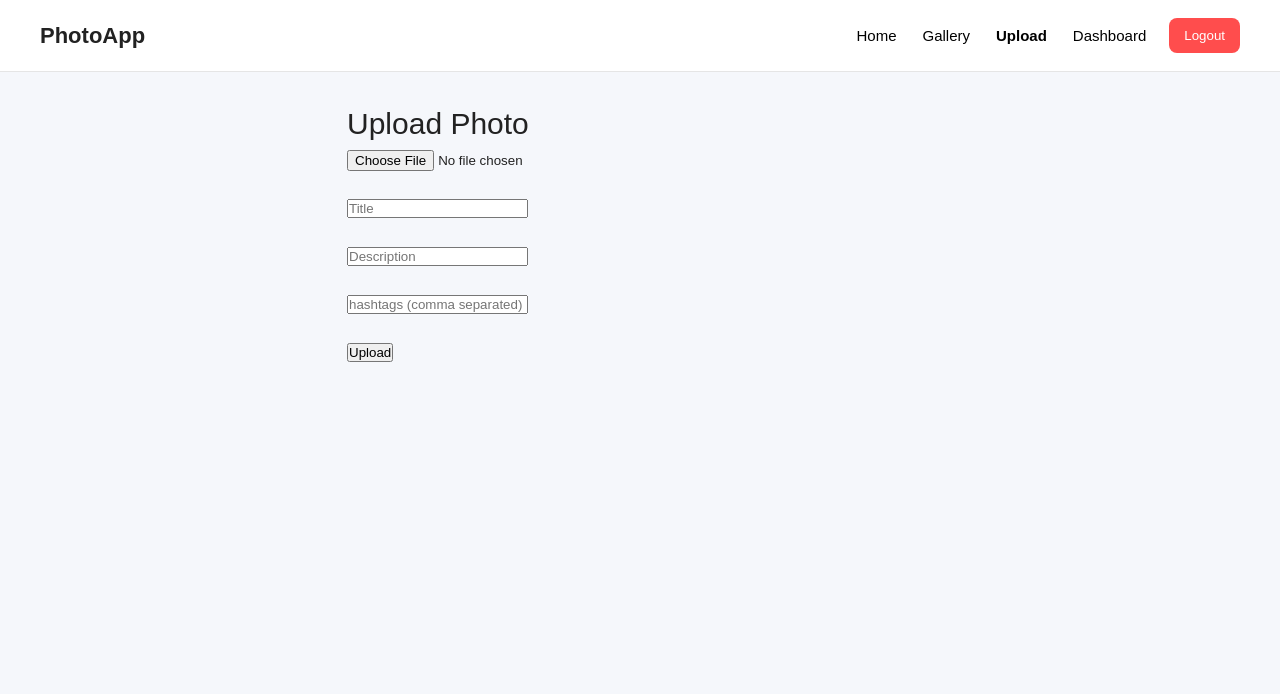
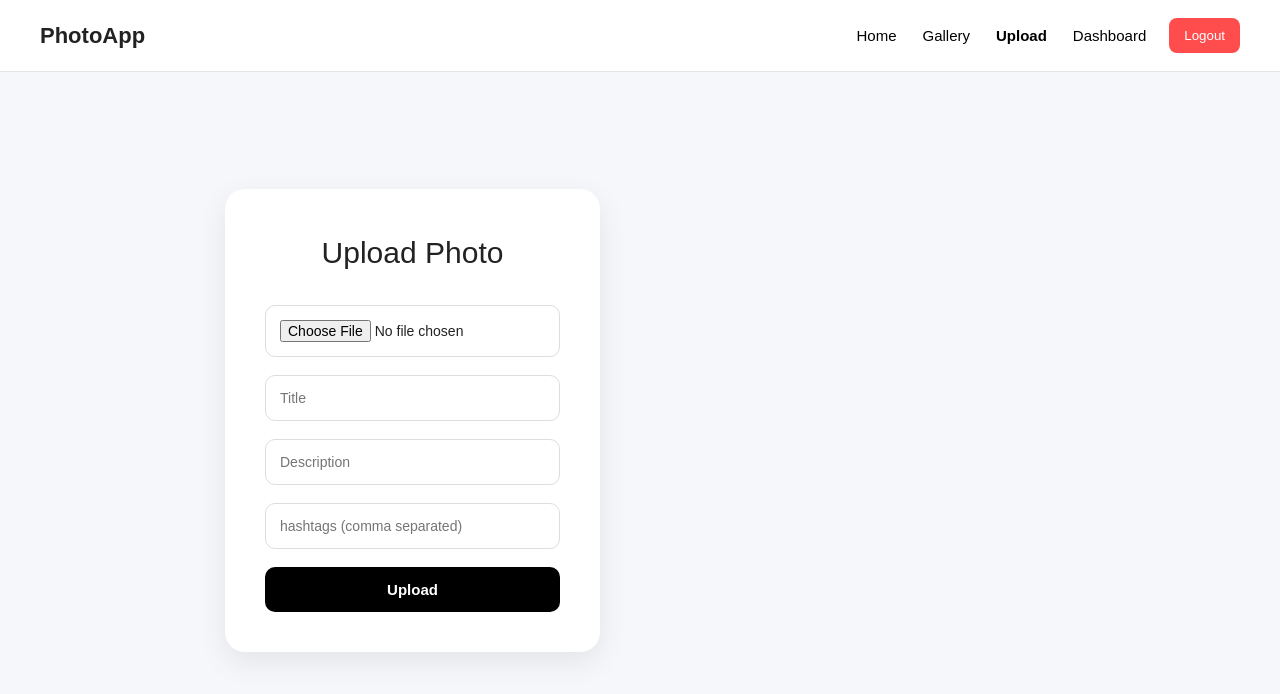
Before and after one commit to lolatrlc/paradigms-photo-app, a Vue app in the folder frontend/: page /upload in a window 1280 px wide. Shown: the top 694 px of the page. Built offline with nearby package versions, Linux system fonts and the light colour scheme; the HTML template or start-up script is replaced by a standard one.

Commit message:
Improve upload page UI

```diff
--- a/frontend/src/views/UploadView.vue
+++ b/frontend/src/views/UploadView.vue
@@ -46,19 +46,102 @@ const handleUpload = async () => {
 </script>
 
 <template>
-  <h1>Upload Photo</h1>
+  <div class="upload-page">
 
-  <input type="file" @change="handleFileChange" />
-  <br /><br />
+    <div class="upload-card">
 
-  <input v-model="title" placeholder="Title" />
-  <br /><br />
+      <h1>Upload Photo</h1>
 
-  <input v-model="description" placeholder="Description" />
-  <br /><br />
+      <input
+        type="file"
+        @change="handleFileChange"
+      />
 
-  <input v-model="hashtags" placeholder="hashtags (comma separated)" />
-  <br /><br />
+      <input
+        v-model="title"
+        placeholder="Title"
+      />
 
-  <button @click="handleUpload">Upload</button>
+      <input
+        v-model="description"
+        placeholder="Description"
+      />
+
+      <input
+        v-model="hashtags"
+        placeholder="hashtags (comma separated)"
+      />
+
+      <button @click="handleUpload">
+        Upload
+      </button>
+
+    </div>
+
+  </div>
 </template>
+
+<style scoped>
+
+.upload-page {
+  display: flex;
+  justify-content: center;
+  align-items: center;
+
+  min-height: 80vh;
+}
+
+.upload-card {
+  width: 100%;
+  max-width: 500px;
+
+  display: flex;
+  flex-direction: column;
+  gap: 18px;
+
+  padding: 40px;
+
+  background: white;
+
+  border-radius: 20px;
+
+  box-shadow:
+    0 10px 30px rgba(0,0,0,0.08);
+}
+
+h1 {
+  text-align: center;
+  margin-bottom: 10px;
+}
+
+input {
+  padding: 14px;
+
+  border-radius: 10px;
+  border: 1px solid #ddd;
+
+  font-size: 14px;
+}
+
+button {
+  padding: 14px;
+
+  border: none;
+  border-radius: 10px;
+
+  background: black;
+  color: white;
+
+  font-size: 15px;
+  font-weight: 600;
+
+  cursor: pointer;
+
+  transition: opacity 0.2s ease;
+}
+
+button:hover {
+  opacity: 0.8;
+}
+
+</style>
```
